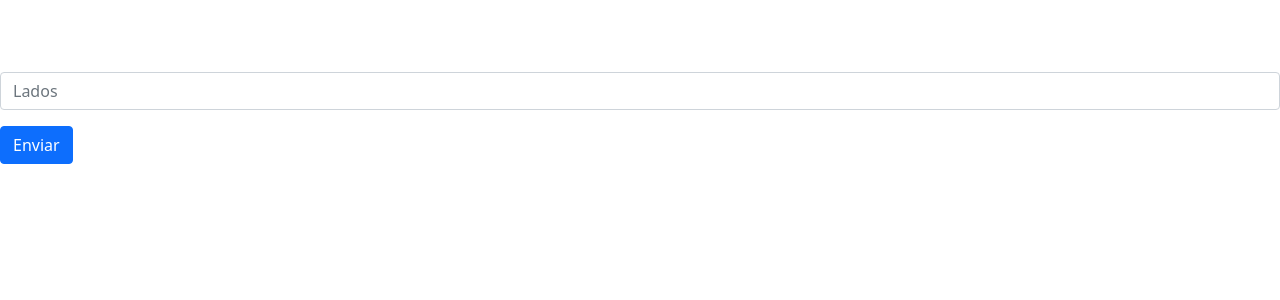
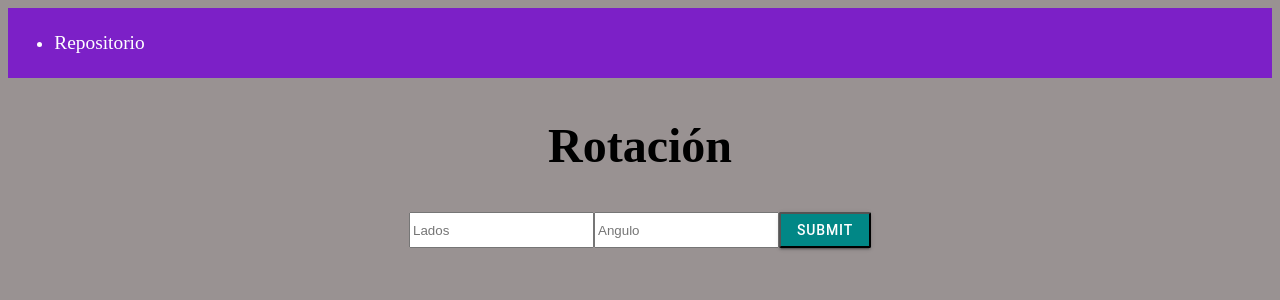
Before and after one commit to JM-Rodrigo/Rotacion, a PHP site: page / in a window 1280 px wide. Shown: the top 300 px of the page. Run offline with PHP 8.4, Linux system fonts and the light colour scheme.

Commit message:
REMODELANDO EL FRONTEND

```diff
--- a/index.php
+++ b/index.php
@@ -1,59 +1,58 @@
 <!DOCTYPE html>
 <html lang="es">
   <head>
+    <meta charset="UTF-8" />
+    <meta http-equiv="X-UA-Compatible" content="IE=edge" />
+    <meta name="viewport" content="width=device-width, initial-scale=1.0" />
+    <link rel="stylesheet" href="./style.css" />
     <title>Rotación</title>
-<link href="https://cdn.jsdelivr.net/npm/bootstrap@5.0.0/dist/css/bootstrap.min.css" rel="stylesheet" integrity="sha384-wEmeIV1mKuiNpC+IOBjI7aAzPcEZeedi5yW5f2yOq55WWLwNGmvvx4Um1vskeMj0" crossorigin="anonymous">
-
-<!-- agregamos la hoja de estilos de bootstrap -->
   </head>
   <body>
-<br>
-<br>
-<br>
-  <div class="position-relative">
-  <divclass="position-absolute top-50 start-0 translate-middle-x">
-  <form action="index.php" method="POST" class="row row-cols-lg-auto g-3 align-items-center">
-    <div class="col-12">
-    <input type="text" name="numero1" id="numero" class="form-control"placeholder="Lados">
-  </div>
-  <div class="col-12">
-  <input type="submit" value="Enviar" class="btn btn-primary" name = "btn1">
-  </div>
+    <header class="principal">
+      <ul>
+        <li><a href="https://github.com/Rodrigo-JM108/Rotacion/">Repositorio</a></li>
+      </ul>
+    </header>
+    <section class="rotacion">
+      <h1>Rotación</h1>
+    </section>
+    <section class="datos">
+      <div class="card">
+        <div>
+          <form action="index.php" method='POST' class="Entradas">
+            <input type="number" name="lados" id="lados" placeholder="Lados" />
+            <input type="number" name="angulo" id="lados" placeholder="Angulo" />
+            <input
+              type="submit"
+              name="btn1"
+              id="button1"
+              class="btn-material"
+              placeholder="Enviar"
+            />
           </form>
-  </div>
-  </div>
           <br>
           <br>
           <?php
             // leer el numero de lados para colocar los componentes dinamicos
             if (isset($_POST['btn1']))
             {
-    $n1=$_POST['numero1'];
+              $n1=$_POST['lados'];
               operacion($n1);
             }
             function operacion($lados){
+              echo "<form action='operaciones.php' method='POST' class='Entradas'>";
+              echo " <div>";
+              for ($i = 0 ; $i<$lados ; $i++){
+                echo " <input type='number' name='valorx",$i,"' id='numero' placeholder='x'>";
+                echo " <input type='number' name='valory",$i,"' id='numero' placeholder='y'><br>";
 
-    for ($i = 0 ; $i<$lados ; $i++){
-      echo "<form action='index.php' method='POST' class='row row-cols-lg-auto g-3 align-items-center'>";
-      echo " <div class='col-12'>";
-      echo " <input type='number' name='valorx",$i,"' id='numero' class='form-control' placeholder='x'>";
-      echo "</div><div class='col-12'>";
-      echo " <input type='number' name='valory",$i,"' id='numero' class='form-control' placeholder='y'>";
+              }
+              echo "<br><input type='submit' value='Enviar' name = 'btn2' class = 'btn-material'>";
               echo "</div></form>";
             }
-    echo "<br><form action='index.php' method='POST' class='row row-cols-lg-auto g-3 align-items-center'>";
-    echo "<div class='col-12'>";
-    echo "<input type='text' name='numero1' id='numero' class='form-control'placeholder='Angulo'>";
-    echo "</div></form><div class='col-12'>";
-    echo "<br><input type='submit' value='Enviar' class='btn btn-info' name = 'btn2'></div>";
-  }
-
           ?>
-
-</form>
-
         </div>
-<div class="col-md-4"></div>
       </div>
+    </section>
   </body>
 </html>
--- /dev/null
+++ b/style.css
@@ -0,0 +1,61 @@
+
+body{
+    background-color:rgb(153, 146, 146);
+}
+.principal{
+    background-color: rgb(124, 32, 199);
+    padding:0.5%;
+}
+.principal ul,.principal a{
+    color: white;
+    text-decoration: none;
+    font-size:110%;
+    font-family: karla;
+}
+
+.rotacion{
+    display: flex;
+    justify-content: center;
+    font-size: 200%;
+    font-family: karla;
+}
+
+.datos{
+    display: flex;
+    justify-content: center;
+}
+
+.Entradas{
+    display: flex;
+}
+
+.btn-material {
+
+    padding: 0 16px;
+    border-radius: 2px;
+    background-color: #018786;
+    box-shadow: 0 3px 1px -2px rgba(0, 0, 0, 0.2),
+        0 2px 2px 0 rgba(0, 0, 0, 0.14),
+        0 1px 5px 0 rgba(0, 0, 0, 0.12);
+    color: #fff;
+    transition: background-color 15ms linear,
+        box-shadow 280ms cubic-bezier(0.4, 0, 0.2, 1);
+
+    height: 36px;
+    line-height: 1.25rem;
+    font-family: Roboto, sans-serif;
+    font-size: 0.875rem;
+    font-weight: 500;
+    letter-spacing: 0.06em;
+    text-transform: uppercase;
+    }
+
+.btn-material:hover, .btn-material:focus {
+    box-shadow: 0 2px 4px -1px rgba(0, 0, 0, 0.2),
+    0 4px 5px 0 rgba(0, 0, 0, 0.14),
+    0 1px 10px 0 rgba(0, 0, 0, 0.12);
+    background-color: #159090;
+}
+.tablas{
+
+}
```
Lines whose indentation alone changed are shown as unchanged.
